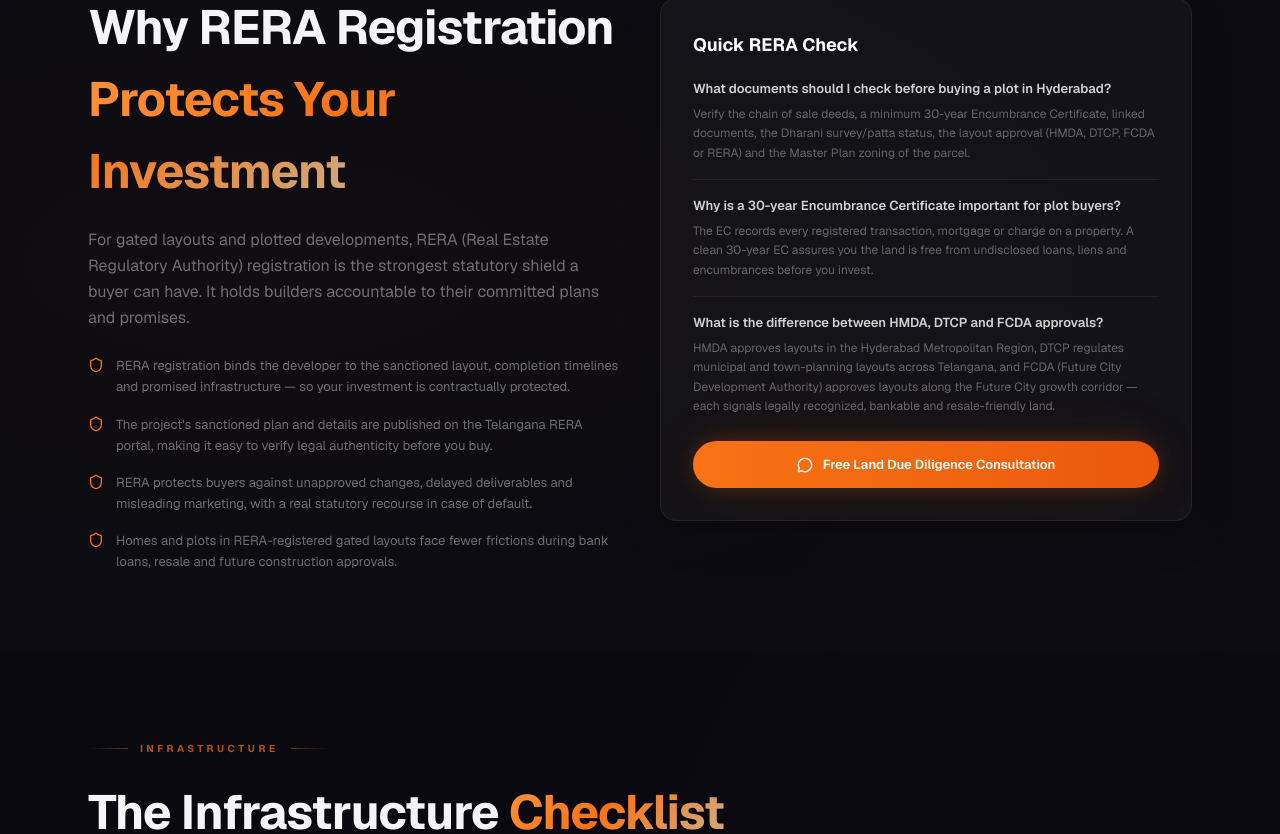
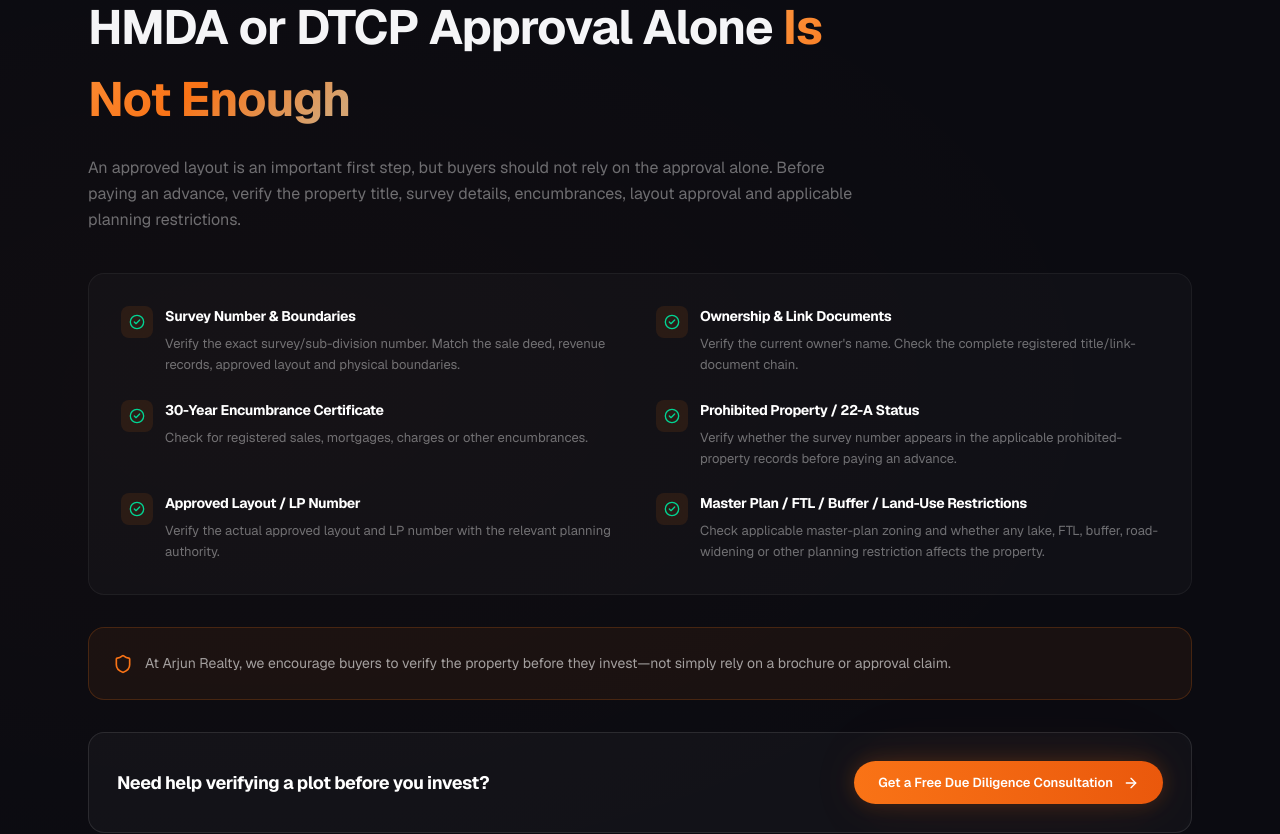
Before and after one commit to arjunrealty246-crm/arjun-realty, a Next.js app: page /guides/telangana-plot-buyer-checklist in a window 1280 px wide. Shown: the part 3057-3891 px from the top of the page. Built offline with nearby package versions, Linux system fonts and the light colour scheme.

Commit message:
Add plot due diligence checks to buyer guide

```diff
--- a/src/app/guides/telangana-plot-buyer-checklist/page.tsx
+++ b/src/app/guides/telangana-plot-buyer-checklist/page.tsx
@@ -102,6 +102,33 @@
       "Early-mover appreciation as the corridor develops",
       "Backed by strong demand from tech-driven growth",
     ],
+  },
+];
+
+const dueDiligence = [
+  {
+    title: "Survey Number & Boundaries",
+    desc: "Verify the exact survey/sub-division number. Match the sale deed, revenue records, approved layout and physical boundaries.",
+  },
+  {
+    title: "Ownership & Link Documents",
+    desc: "Verify the current owner's name. Check the complete registered title/link-document chain.",
+  },
+  {
+    title: "30-Year Encumbrance Certificate",
+    desc: "Check for registered sales, mortgages, charges or other encumbrances.",
+  },
+  {
+    title: "Prohibited Property / 22-A Status",
+    desc: "Verify whether the survey number appears in the applicable prohibited-property records before paying an advance.",
+  },
+  {
+    title: "Approved Layout / LP Number",
+    desc: "Verify the actual approved layout and LP number with the relevant planning authority.",
+  },
+  {
+    title: "Master Plan / FTL / Buffer / Land-Use Restrictions",
+    desc: "Check applicable master-plan zoning and whether any lake, FTL, buffer, road-widening or other planning restriction affects the property.",
   },
 ];
 
@@ -279,6 +306,67 @@
               </ScrollReveal>
             ))}
           </div>
+        </div>
+      </section>
+
+      {/* Due diligence — approval alone is not enough */}
+      <section id="due-diligence" className="py-16 lg:py-20 bg-section-alt">
+        <div className="mx-auto max-w-[1200px] px-5 sm:px-8 lg:px-12">
+          <ScrollReveal className="max-w-3xl mb-10">
+            <SectionLabel>Before You Pay an Advance</SectionLabel>
+            <h2 className="mt-5 text-[clamp(1.8rem,4vw,3rem)] font-bold tracking-[-0.02em]">
+              HMDA or DTCP Approval Alone <span className="text-gradient">Is Not Enough</span>
+            </h2>
+            <p className="mt-5 text-white/40 text-sm sm:text-base leading-relaxed">
+              An approved layout is an important first step, but buyers should not rely on the approval alone. Before paying an
+              advance, verify the property title, survey details, encumbrances, layout approval and applicable planning
+              restrictions.
+            </p>
+          </ScrollReveal>
+
+          <ScrollReveal className="mb-8">
+            <div className="glass-card rounded-2xl p-6 sm:p-8">
+              <div className="grid grid-cols-1 md:grid-cols-2 gap-x-8 gap-y-6">
+                {dueDiligence.map((item) => (
+                  <div key={item.title} className="flex items-start gap-3">
+                    <div className="h-8 w-8 rounded-lg bg-primary/10 flex items-center justify-center shrink-0">
+                      <CheckCircle2 className="h-4 w-4 text-emerald-400" />
+                    </div>
+                    <div>
+                      <h3 className="text-[14px] font-bold text-white mb-1.5 tracking-tight">{item.title}</h3>
+                      <p className="text-[13px] text-white/40 leading-relaxed">{item.desc}</p>
+                    </div>
+                  </div>
+                ))}
+              </div>
+            </div>
+          </ScrollReveal>
+
+          <ScrollReveal className="mb-8">
+            <div className="flex items-start gap-3 rounded-2xl border border-primary/20 bg-primary/[0.06] p-6">
+              <Shield className="h-5 w-5 text-primary shrink-0 mt-0.5" />
+              <p className="text-[13px] sm:text-sm text-white/60 leading-relaxed">
+                At Arjun Realty, we encourage buyers to verify the property before they invest—not simply rely on a brochure or
+                approval claim.
+              </p>
+            </div>
+          </ScrollReveal>
+
+          <ScrollReveal>
+            <div className="rounded-2xl p-7 border border-white/10 bg-white/[0.03] flex flex-col sm:flex-row sm:items-center justify-between gap-5">
+              <h3 className="text-lg font-bold text-white tracking-tight">
+                Need help verifying a plot before you invest?
+              </h3>
+              <a
+                href={waConsult}
+                target="_blank"
+                rel="noreferrer"
+                className="btn-premium inline-flex items-center gap-2.5 shrink-0 bg-gradient-to-r from-primary to-primary-dark px-6 py-3 rounded-full text-[13px] font-semibold text-white glow-primary-strong"
+              >
+                Get a Free Due Diligence Consultation <ArrowRight className="h-4 w-4" />
+              </a>
+            </div>
+          </ScrollReveal>
         </div>
       </section>
 
```
